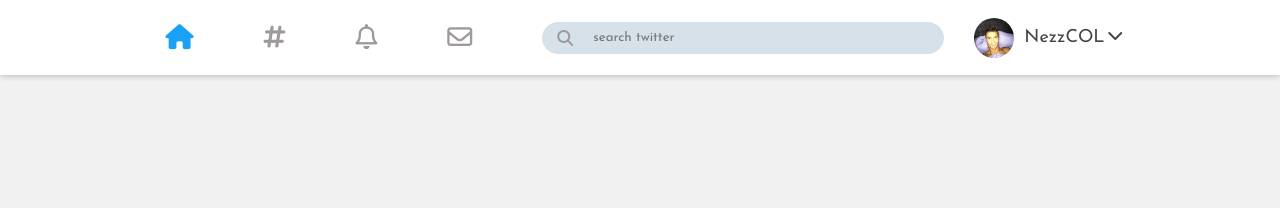
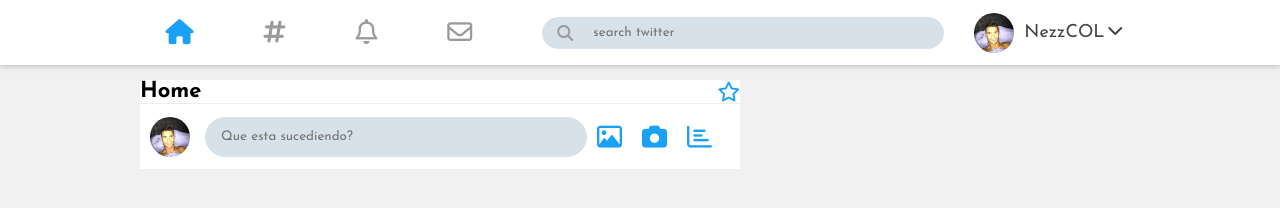
Before and after one commit to NezzCOL/Clon-twitter, a plain HTML site: page index.html in a window 1280 px wide. Drawn offline with Linux system fonts and the light colour scheme.

Commit message:
Clon-twitter-6

```diff
--- a/index.html
+++ b/index.html
@@ -134,8 +134,28 @@
             </div>
         </nav>
         <!-- Fin de la navegacion de feeds -->
+
+        <!-- Inicio contenido de feeds -->
+        <div class="feeds-content">
+            <div class="feeds-header">
+                <div class="header-top">
+                    <h4>Home</h4>
+                    <i class="fa-regular fa-star"></i>
+                </div>
+                <div class="header-post">
+                    <div class="header-img-wrapper">
+                        <img src="img/Anotación 2023-07-29 191201.jpg">
+                    </div>
+                    <input type="text" placeholder="Que esta sucediendo?" class="header-input">
+                    <i class="far fa-image"></i>
+                    <i class="fas fa-camera"></i>
+                    <i class="far fa-chart-bar"></i>
+                </div>
+            </div>
+        </div>
+        <!-- Fin de contenido de feeds -->
     </section>
-    <!-- Fin pagina de feeds -->
+    <!-- Fin de pagina de feeds -->
 </body>
 
 </html>
--- a/style.css
+++ b/style.css
@@ -353,7 +353,7 @@
 .feeds-nav {
     position: fixed;
     width: 100%;
-    height: 7.5rem;
+    height: 6.5rem;
     background-color: #fff;
     display: flex;
     justify-content: center;
@@ -438,4 +438,77 @@
 }
 /* Fin navegacion de feeds */
 
+/* Inicio contenido de feeds */
+.feeds-content {
+    display: grid;
+    grid-template-columns: minmax(5rem, 1fr) 60rem 40rem minmax(5rem, 1fr);
+    grid-template-rows: repeat(2, min-content);
+    padding-top: 6.5rem;
+}
+
+.feeds-header {
+    grid-column: 2/3;
+    grid-row: 1/2;
+    background-color: #fff;
+    margin-top: 1.5rem;
+}
+
+.header-top {
+    display: flex;
+    align-items: center;
+    justify-content: space-between;
+    border-bottom: 0.1rem solid #eee;
+}
+
+.header-top h4 {
+    font-size: 2.2rem;
+}
+
+.header-top i {
+    font-size: 2rem;
+    color: #1aa1f5;
+}
+
+.header-post {
+    display: flex;
+    align-items: center;
+    padding: 1rem;
+    border-bottom: 0.1rem solid #eee;
+}
+
+.header-img-wrapper {
+    width: 4rem;
+    height: 4rem;
+    margin-right: 1.5rem;
+}
+
+.header-img-wrapper img {
+    width: 100%;
+    height: 100%;
+    object-fit: cover;
+    border-radius: 50%;
+}
+
+.header-post input {
+    width: 35rem;
+    height: 3rem;
+    border-radius: 3rem;
+    background-color: #d6e1e9;
+    padding: 0.4rem 1.5rem;
+    border: 0.1rem solid #d6e1e9;
+    transition: all 0.3s;
+}
+
+.header-input:focus {
+    background-color: #fff;
+    border-color: #1aa1f5;
+}
+
+.header-post i {
+    font-size: 2.5rem;
+    color: #1aa1f5;
+    margin: 1rem;
+}
+/* Fin contenido de feeds */
+
 /* Fin pagina de feeds */
```
